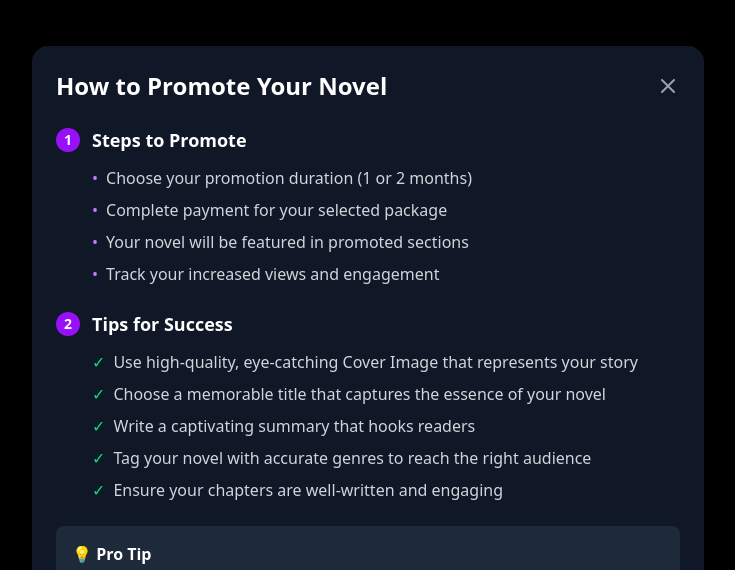
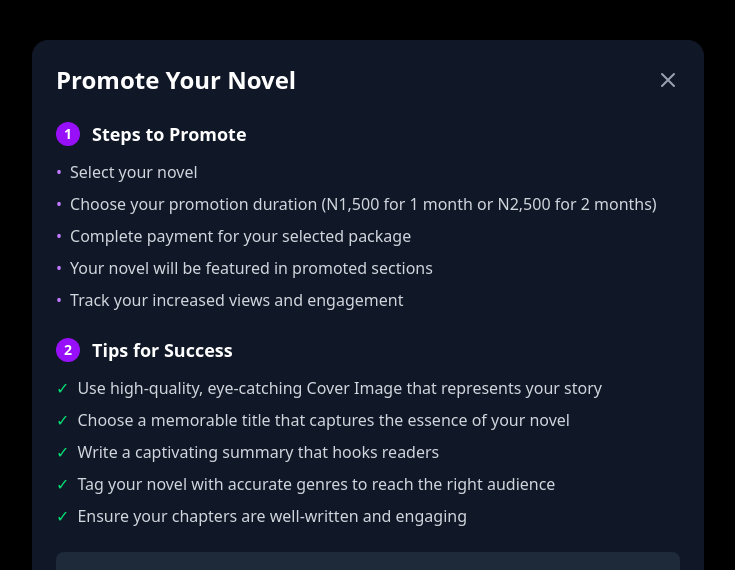
Before and after one commit to saintyy1/Novel-app, a React (Vite) app: page / in a window 1280 px wide. Both pictures are taken after a click on the button "Learn More". Shown: the top 570 px of the page, without its empty margins (272-1007 px from the left). Built offline with nearby package versions, Linux system fonts and the light colour scheme; no server answers; the database is empty.

Commit message:
adjusted the learn more modal

```diff
--- a/src/components/PromotionSection.tsx
+++ b/src/components/PromotionSection.tsx
@@ -48,7 +48,7 @@ const PromotionSection = () => {
           <div className="bg-gray-900 rounded-2xl max-w-2xl w-full max-h-[90vh] overflow-y-auto">
             <div className="p-6">
               <div className="flex justify-between items-center mb-6">
-                <h3 className="text-2xl font-bold text-white">How to Promote Your Novel</h3>
+                <h3 className="text-2xl font-bold text-white">Promote Your Novel</h3>
                 <button
                   onClick={() => setShowLearnMore(false)}
                   className="text-gray-400 hover:text-white transition-colors"
@@ -67,10 +67,14 @@ const PromotionSection = () => {
                     </span>
                     Steps to Promote
                   </h4>
-                  <ul className="space-y-2 ml-9">
+                  <ul className="space-y-2">
                     <li className="flex items-start">
                       <span className="text-purple-400 mr-2">•</span>
-                      Choose your promotion duration (1 or 2 months)
+                      Select your novel
+                    </li>
+                    <li className="flex items-start">
+                      <span className="text-purple-400 mr-2">•</span>
+                      Choose your promotion duration (N1,500 for 1 month or N2,500 for 2 months)
                     </li>
                     <li className="flex items-start">
                       <span className="text-purple-400 mr-2">•</span>
@@ -94,7 +98,7 @@ const PromotionSection = () => {
                     </span>
                     Tips for Success
                   </h4>
-                  <ul className="space-y-2 ml-9">
+                  <ul className="space-y-2">
                     <li className="flex items-start">
                       <span className="text-green-400 mr-2">✓</span>
                         Use high-quality, eye-catching
```
